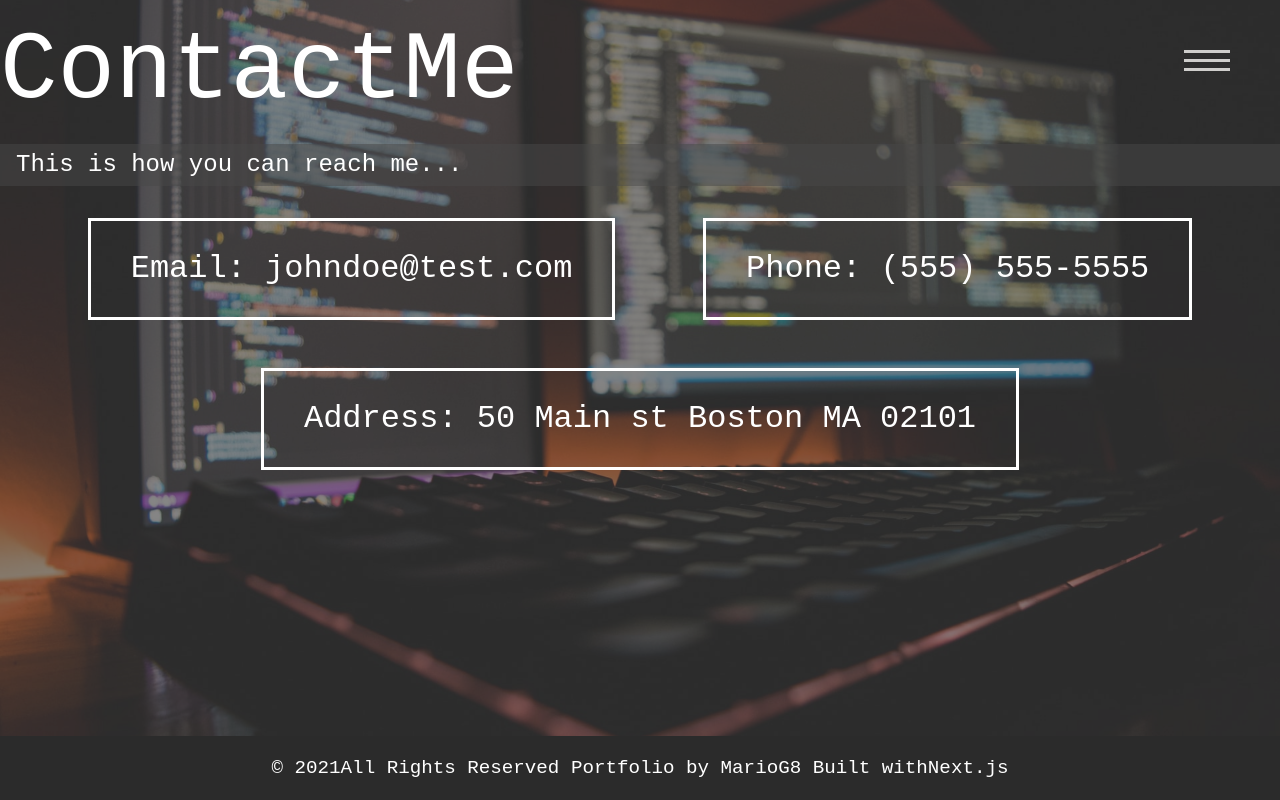
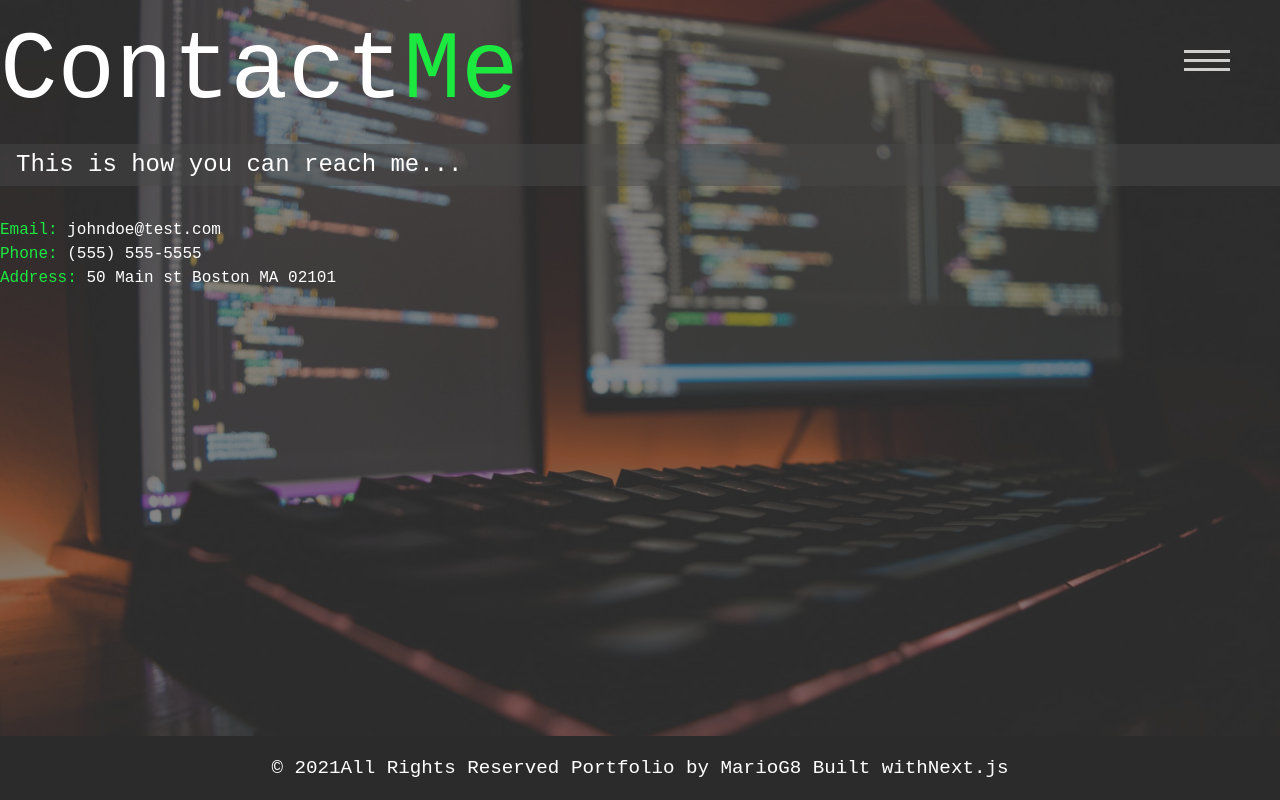
Before and after one commit to jacob-majcen/cv-portfolio-next, a Next.js app: page /contact in a window 1280 px wide. Built offline with nearby package versions, Linux system fonts and the light colour scheme.

Commit message:
Added styles to contact page

```diff
--- a/pages/contact/index.js
+++ b/pages/contact/index.js
@@ -1,20 +1,22 @@
+import styles from "@/styles/Contact.module.css";
+
 function ContactPage() {
   return (
-    <main id="contact">
-      <h1 class="lg-heading">
+    <main className={styles.contact}>
+      <h1 className="lg-heading">
         Contact
-        <span class="text-secondary">Me</span>
+        <span className="text-secondary">Me</span>
       </h1>
-      <h2 class="sm-heading">This is how you can reach me...</h2>
-      <div class="boxes">
+      <h2 className="sm-heading">This is how you can reach me...</h2>
+      <div className="boxes">
         <div>
-          <span class="text-secondary">Email: </span> johndoe@test.com
+          <span className="text-secondary">Email: </span> johndoe@test.com
         </div>
         <div>
-          <span class="text-secondary">Phone: </span> (555) 555-5555
+          <span className="text-secondary">Phone: </span> (555) 555-5555
         </div>
         <div>
-          <span class="text-secondary">Address: </span> 50 Main st Boston MA
+          <span className="text-secondary">Address: </span> 50 Main st Boston MA
           02101
         </div>
       </div>
--- /dev/null
+++ b/styles/Contact.module.css
@@ -0,0 +1,50 @@
+.contact {
+  /* background-color: #000; */
+  width: 100%;
+  max-height: 100vh;
+}
+
+.boxes {
+  display: flex;
+  flex-wrap: wrap;
+  justify-content: space-evenly;
+  align-items: center;
+  margin-top: 1rem;
+}
+.boxes div {
+  font-size: 2rem;
+  border: 3px #fff solid;
+  padding: 1.5rem 2.5rem;
+  margin-bottom: 3rem;
+  transition: all 0.5s ease-out;
+}
+.boxes div:hover {
+  padding: 0.5rem 1.5rem;
+  background: #eece1a;
+  color: #000;
+}
+.boxes div:hover span {
+  color: #000;
+}
+.boxes {
+  display: flex;
+  flex-wrap: wrap;
+  justify-content: space-evenly;
+  align-items: center;
+  margin-top: 1rem;
+}
+.boxes div {
+  font-size: 2rem;
+  border: 3px #fff solid;
+  padding: 1.5rem 2.5rem;
+  margin-bottom: 3rem;
+  transition: all 0.5s ease-out;
+}
+.boxes div:hover {
+  padding: 0.5rem 1.5rem;
+  background: #eece1a;
+  color: #000;
+}
+.boxes div:hover span {
+  color: #000;
+}
--- a/styles/globals.css
+++ b/styles/globals.css
@@ -68,7 +68,7 @@
 }
 
 .portrait-img {
-  /* filter: contrast(130%); */
+  filter: contrast(120%);
   border-radius: 5px;
 }
 .menu .nav-item {
@@ -176,6 +176,10 @@ h3.sm-heading {
   background: rgba(73, 73, 73, 0.5);
 }
 
+.text-secondary {
+  color: rgb(27, 233, 64);
+}
+
 header {
   position: fixed;
   z-index: 2;
@@ -226,29 +230,6 @@ header {
   opacity: 0.5;
   border-color: #eece1a;
   transition: all 0.5s ease-out;
-}
-
-.boxes {
-  display: flex;
-  flex-wrap: wrap;
-  justify-content: space-evenly;
-  align-items: center;
-  margin-top: 1rem;
-}
-.boxes div {
-  font-size: 2rem;
-  border: 3px #fff solid;
-  padding: 1.5rem 2.5rem;
-  margin-bottom: 3rem;
-  transition: all 0.5s ease-out;
-}
-.boxes div:hover {
-  padding: 0.5rem 1.5rem;
-  background: #eece1a;
-  color: #000;
-}
-.boxes div:hover span {
-  color: #000;
 }
 
 .btn,
```
